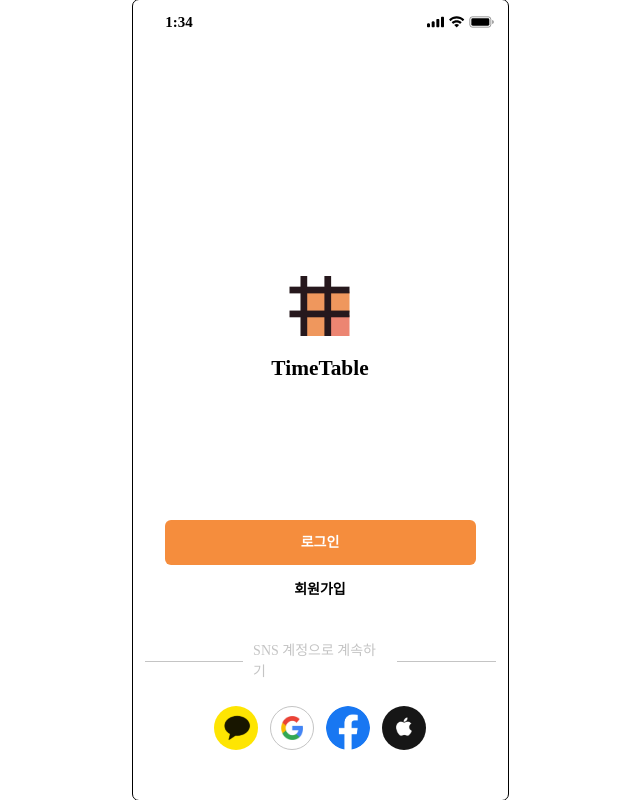
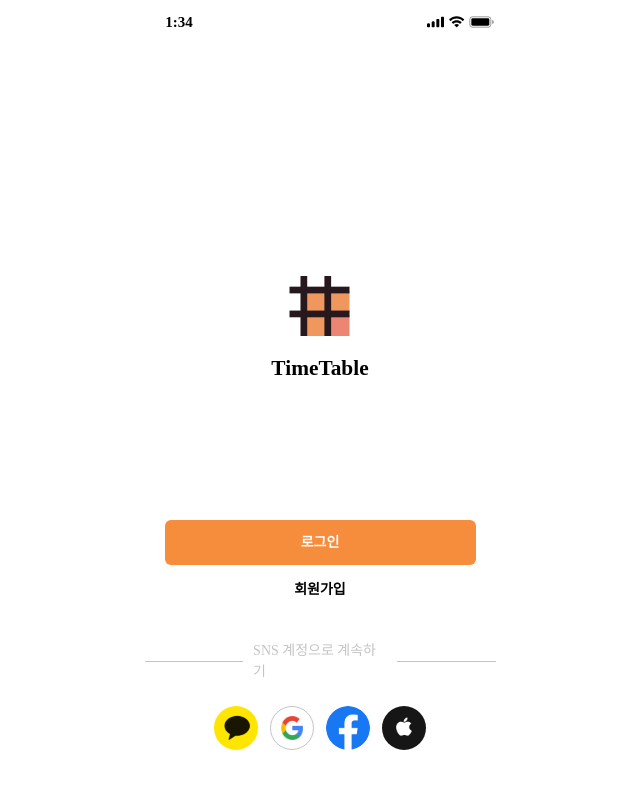
Before and after one commit to sswonlee/SNUTT-clone, a React (Vite) app: page / in a window 1280 px wide. Shown: the whole page, without its empty margins (320-960 px from the left). Built offline with nearby package versions, Linux system fonts and the light colour scheme; a web font is replaced by a local one.

Commit message:
Remove outline (#9)

```diff
--- a/src/App.tsx
+++ b/src/App.tsx
@@ -14,7 +14,7 @@ export const App = () => {
   const [screen, setScreen] = useState<Screen>('home');
 
   return (
-    <div className="w-[375px] h-[800px] flex flex-col rounded-md outline outline-1">
+    <div className="w-[375px] h-[800px] flex flex-col">
       <AppBar />
       {screen === 'home' ? (
         <Home setScreen={setScreen} />
```
